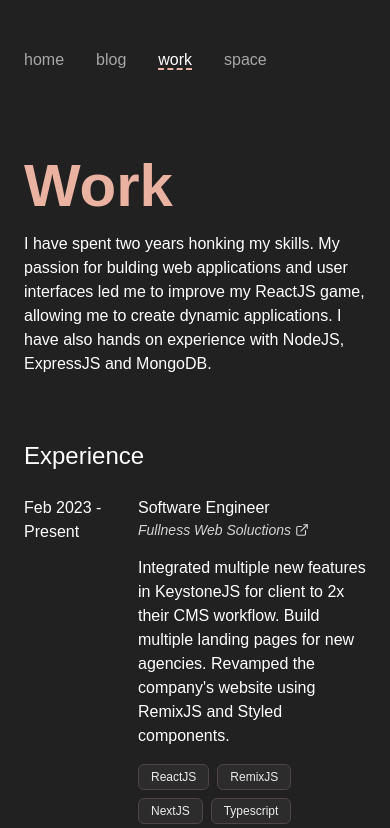
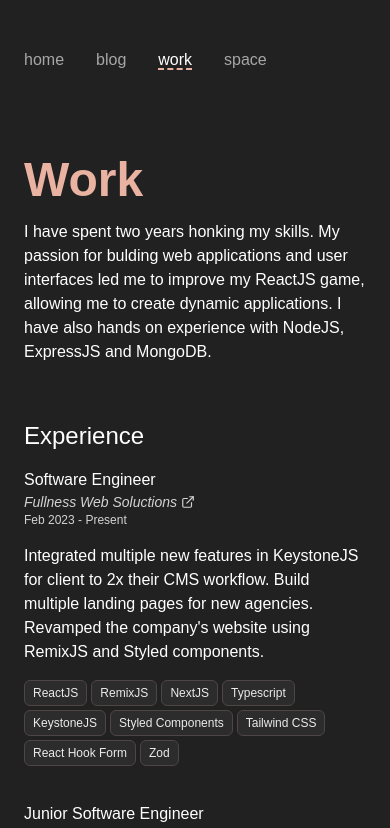
Before and after one commit to kisankumavat85/v2, a Next.js app: page /work in a window 390 px wide. Shown: the top 828 px of the page. Built offline with nearby package versions, Linux system fonts and the light colour scheme; a web font is replaced by a local one.

Commit message:
Adde typography component and made pages responsive

```diff
--- a/src/app/blog/page.tsx
+++ b/src/app/blog/page.tsx
@@ -2,28 +2,25 @@ import { FC } from "react";
 
 import SearchInput from "@/components/UI/SearchInput";
 import Articles from "@/components/Articles";
+import { H1, P } from "@/components/UI/Typography";
 
 interface Props {}
 
-const BlogPage: FC<Props> = (props) => {
-  const {} = props;
-
+const BlogPage: FC<Props> = () => {
   return (
     <div>
       <section className="mb-14">
-        <h1 className="text-6xl text-primary font-bold mb-4">Blog</h1>
-        <p className="mb-8">
+        <H1>Blog</H1>
+        <P>
           Recently, I have started writing about JavaScript and its library and
           tools like React, Next.js, TypeScript and ES6 features. Use the search
           box to filter articles by title.
-        </p>
-        <div className="mb-16">
+        </P>
+        <div>
           <SearchInput />
         </div>
-        <div className="">
-          <Articles sectionTitle="Recent articles" />
-        </div>
       </section>
+      <Articles sectionTitle="Recent articles" />
     </div>
   );
 };
--- a/src/app/page.tsx
+++ b/src/app/page.tsx
@@ -1,4 +1,5 @@
 import Articles from "@/components/Articles";
+import { H1, P } from "@/components/UI/Typography";
 import { socialLinks } from "@/constants";
 
 // Removes email href
@@ -8,18 +9,18 @@ export default function Home() {
   return (
     <div>
       <section className="mb-14">
-        <h1 className="text-6xl text-primary font-bold mb-4">Kisan Kumavat</h1>
-        <p className="mb-4">
+        <H1>Kisan Kumavat</H1>
+        <P>
           Hello there! I am Kisan, a passionate Software engineer from India
           with a flair for crafting immersive web experiences.
-        </p>
-        <p className="mb-4">
+        </P>
+        <P>
           I have done engineering degree in IT, and have 2 years of industry
           experience building web applications. I specialize in React, and have
           experience working with Typescript, Next.js, Remix.js and Express.js.
-        </p>
+        </P>
         <div className="flex items-center gap-1">
-          <span className="">Social Links:</span>
+          <span>Social Links:</span>
           <div role="group" className="flex gap-1">
             {socialLinks.map((link, i) => (
               <a
@@ -38,7 +39,7 @@ export default function Home() {
           </div>
         </div>
       </section>
-      <Articles sectionTitle="Recent articles" />
+      <Articles sectionTitle="Current articles" />
     </div>
   );
 }
--- a/src/app/space/page.tsx
+++ b/src/app/space/page.tsx
@@ -1,11 +1,12 @@
 import { FC } from "react";
+import { H1 } from "@/components/UI/Typography";
 
 interface Props {}
 
 const SpacePage: FC<Props> = (props) => {
   const {} = props;
 
-  return <h1 className="text-5xl font-bold text-primary">Space Page</h1>;
+  return <H1>Space Page</H1>;
 };
 
 export default SpacePage;
--- a/src/app/work/page.tsx
+++ b/src/app/work/page.tsx
@@ -2,34 +2,37 @@ import { FC } from "react";
 import { ExternalLink } from "react-feather";
 
 import Chip from "@/components/UI/Chip";
+import { H1, H2, P } from "@/components/UI/Typography";
 import { experience } from "@/constants";
 
 interface Props {}
 
-const WorkPage: FC<Props> = (props) => {
-  const {} = props;
-
+const WorkPage: FC<Props> = () => {
   return (
     <div>
       <section className="mb-14">
-        <h1 className="text-6xl text-primary font-bold mb-4">Work</h1>
-        <p className="mb-16">
+        <H1>Work</H1>
+        <P>
           I have spent two years honking my skills. My passion for bulding web
           applications and user interfaces led me to improve my ReactJS game,
           allowing me to create dynamic applications. I have also hands on
           experience with NodeJS, ExpressJS and MongoDB.
-        </p>
-        <div className="">
-          <h2 className="text-2xl font-medium mb-6">Experience</h2>
+        </P>
+      </section>
+      <section>
+        <H2>Experience</H2>
         <ul role="group">
           {experience.map((e) => (
-              <li key={e.companyName} className="grid grid-cols-[1fr_2fr] mb-8">
-                <div className="">
-                  <p className="font-light">
+            <li
+              key={e.companyName}
+              className="grid md:grid-cols-[1fr_2fr] mb-8"
+            >
+              <div>
+                <p className="hidden md:block">
                   {e.startDate} - {e.endDate}
                 </p>
               </div>
-                <div className="">
+              <div>
                 <div className="mb-4">
                   <h4 className="font-medium">{e.position}</h4>
                   <p className="text-sm font-light italic flex items-center gap-1 opacity-80">
@@ -42,9 +45,12 @@ const WorkPage: FC<Props> = (props) => {
                       <ExternalLink size={14} />
                     </a>
                   </p>
+                  <p className="md:hidden text-xs font-light opacity-80">
+                    {e.startDate} - {e.endDate}
+                  </p>
                 </div>
                 <p className="mb-4">{e.description}</p>
-                  <div className="">
+                <div>
                   {e.tech.map((t) => (
                     <Chip key={t} label={t} />
                   ))}
@@ -53,7 +59,6 @@ const WorkPage: FC<Props> = (props) => {
             </li>
           ))}
         </ul>
-        </div>
       </section>
     </div>
   );
--- a/src/components/Article/index.tsx
+++ b/src/components/Article/index.tsx
@@ -14,19 +14,12 @@ const Article: FC<Props> = (props) => {
     <div className="bg-bg border border-line rounded-lg ">
       <div className="p-4">
         <h3 className="text-md text-primary">
-          Records and Tuples – New data structure in JavaScript
+          Everything I Know About Style Guides, Design Systems, and Component
+          Libraries
         </h3>
-        {/* <p className="">
-          Lorem ipsum dolor sit amet consectetur adipisicing elit. Illum
-          voluptatum voluptatibus vel numquam at accusamus, tempore nisi cum
-          vero debitis!
-        </p> */}
       </div>
       <div className="border-t border-line">
         <p className="flex justify-between items-center px-4 py-2">
-          <span className="text-sm font-light italic opacity-60">
-            May 8, 2023
-          </span>
           <span className="group pr-1 flex items-center gap-1 cursor-pointer">
             <span className="text-sm text-primary font-light border-transparent border-b-2 border-dashed group-hover:border-primary">
               Read
@@ -36,6 +29,9 @@ const Article: FC<Props> = (props) => {
               className="text-primary cursor-pointer transition-all group-hover:translate-x-1"
             />
           </span>
+          <span className="text-sm font-light italic opacity-60">
+            May 8, 2023
+          </span>
         </p>
       </div>
     </div>
--- a/src/components/Articles/index.tsx
+++ b/src/components/Articles/index.tsx
@@ -1,5 +1,6 @@
 import { FC } from "react";
 import Article from "../Article";
+import { H2 } from "../UI/Typography";
 
 interface Props {
   sectionTitle: string;
@@ -10,7 +11,7 @@ const Articles: FC<Props> = (props) => {
 
   return (
     <section className="mb-16">
-      <h2 className="text-2xl font-medium mb-6">{sectionTitle}</h2>
+      <H2>{sectionTitle}</H2>
       <div className="grid grid-cols-1 gap-4 sm:grid-cols-3">
         <Article />
         <Article />
--- a/src/components/Footer/index.tsx
+++ b/src/components/Footer/index.tsx
@@ -10,7 +10,7 @@ const Footer = () => {
       role="navigation"
     >
       <div className="flex flex-col items-center gap-4 w-full p-8">
-        <div className="">
+        <div>
           {
             <ul className="flex gap-8">
               {navLinks.map((link) => {
@@ -44,9 +44,7 @@ const Footer = () => {
           </ul>
         </div>
         <div className="group flex items-center text-white opacity-60 hover:opacity-100">
-          <a className="" href="mailto:kisankumavat85@gmail.com">
-            kisankumavat85@gmail.com
-          </a>
+          <a href="mailto:kisankumavat85@gmail.com">kisankumavat85@gmail.com</a>
         </div>
       </div>
     </footer>
--- a/src/components/UI/Chip/index.tsx
+++ b/src/components/UI/Chip/index.tsx
@@ -8,8 +8,10 @@ const Chip: FC<Props> = (props) => {
   const { label } = props;
 
   return (
-    <div className="bg-bg inline-flex border border-line rounded-md mr-2 mb-2">
-      <span className="text-xs font-light px-3 py-1 opacity-90">{label}</span>
+    <div className="bg-bg inline-flex border border-line rounded-md mr-1 mb-1 md:mr-2 md:mb-2">
+      <span className="text-xs font-light px-2 md:px-3 py-1 opacity-90">
+        {label}
+      </span>
     </div>
   );
 };
--- /dev/null
+++ b/src/components/UI/Typography/index.tsx
@@ -0,0 +1,21 @@
+import { FC, ReactNode } from "react";
+
+interface Props {
+  children: ReactNode;
+}
+
+export const H1: FC<Props> = (props) => {
+  return (
+    <h1 className="text-5xl md:text-6xl text-primary font-bold mb-4">
+      {props.children}
+    </h1>
+  );
+};
+
+export const H2: FC<Props> = (props) => {
+  return <h2 className="text-2xl font-medium mb-4">{props.children}</h2>;
+};
+
+export const P: FC<Props> = (props) => {
+  return <p className="mb-4">{props.children}</p>;
+};
```
Lines whose indentation alone changed are shown as unchanged.
